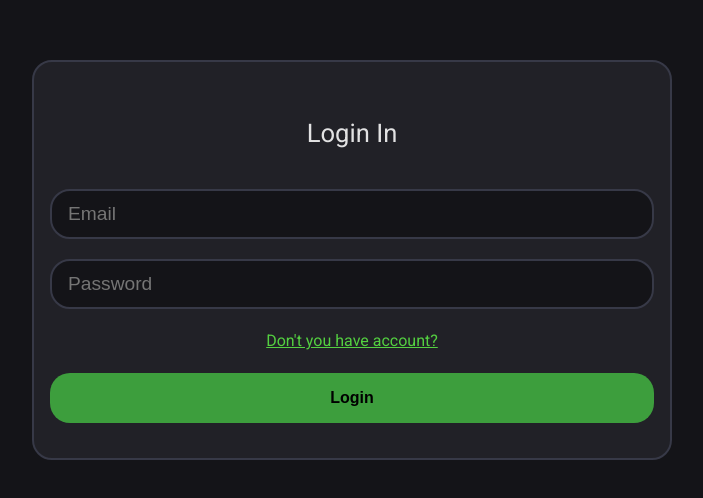
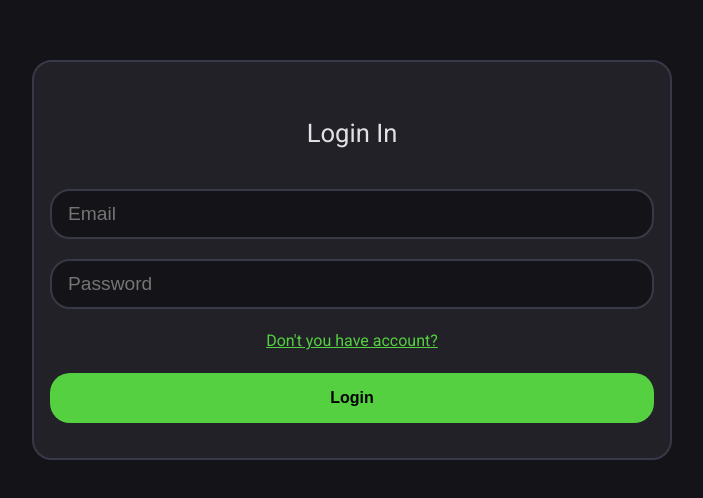
Before and after one commit to Oskarcr/FifengerPIA, a React (Vite) app: page / in a window 1280 px wide. Shown: the part 140-638 px from the top of the page, without its empty margins (288-991 px from the left). Built offline with nearby package versions, Linux system fonts and the light colour scheme.

Commit message:
Cambio de color log y sign

```diff
--- a/src/css/styles.css
+++ b/src/css/styles.css
@@ -228,7 +228,7 @@ input:focus {
 
 #login-button {
     height: 50px;
-    background-color: rgb(61, 158, 61);
+    background-color: var(--secondary-color-1);
     border: none;
     border-radius: var(--border-radius);
     font-size: medium;
@@ -263,7 +263,7 @@ input:focus {
 
 #signup-button {
     height: 50px;
-    background-color: rgb(61, 158, 61);
+    background-color: var(--secondary-color-1);
     border: none;
     border-radius: var(--border-radius);
     font-size: medium;
```
